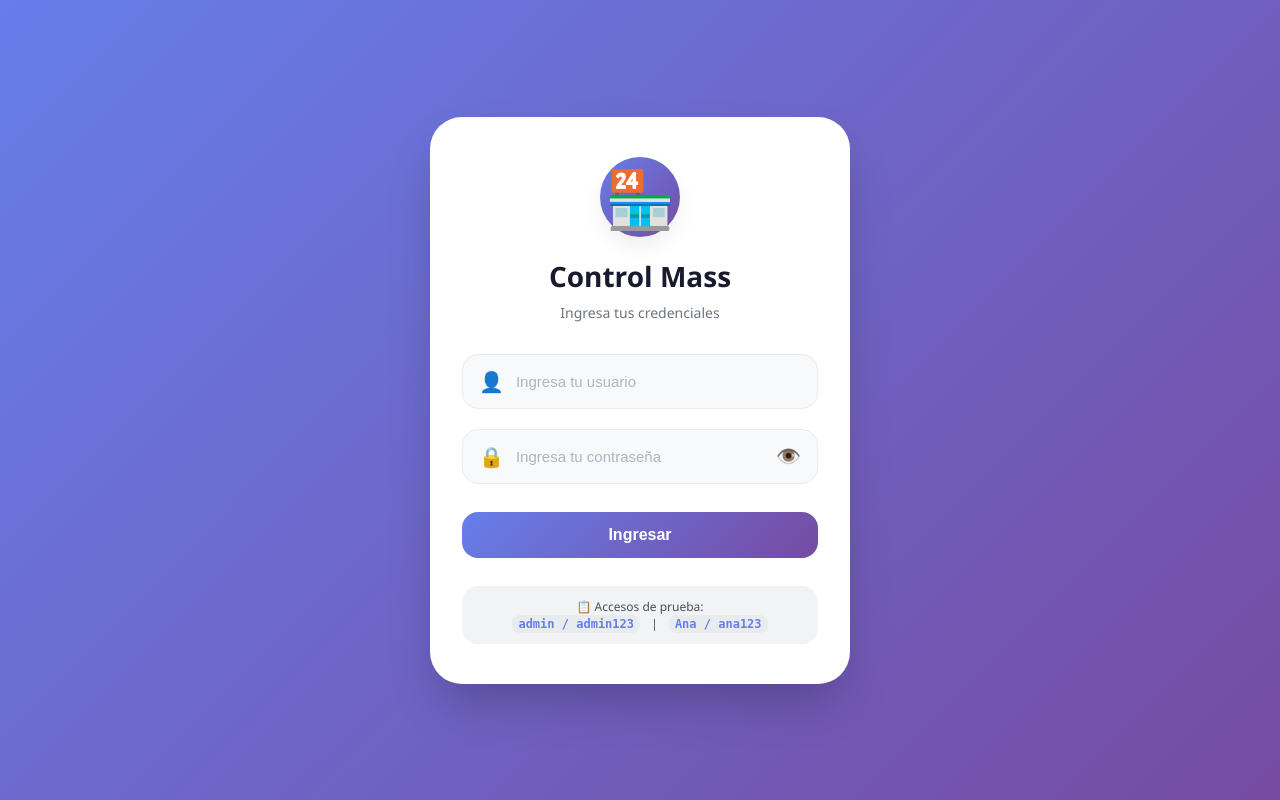
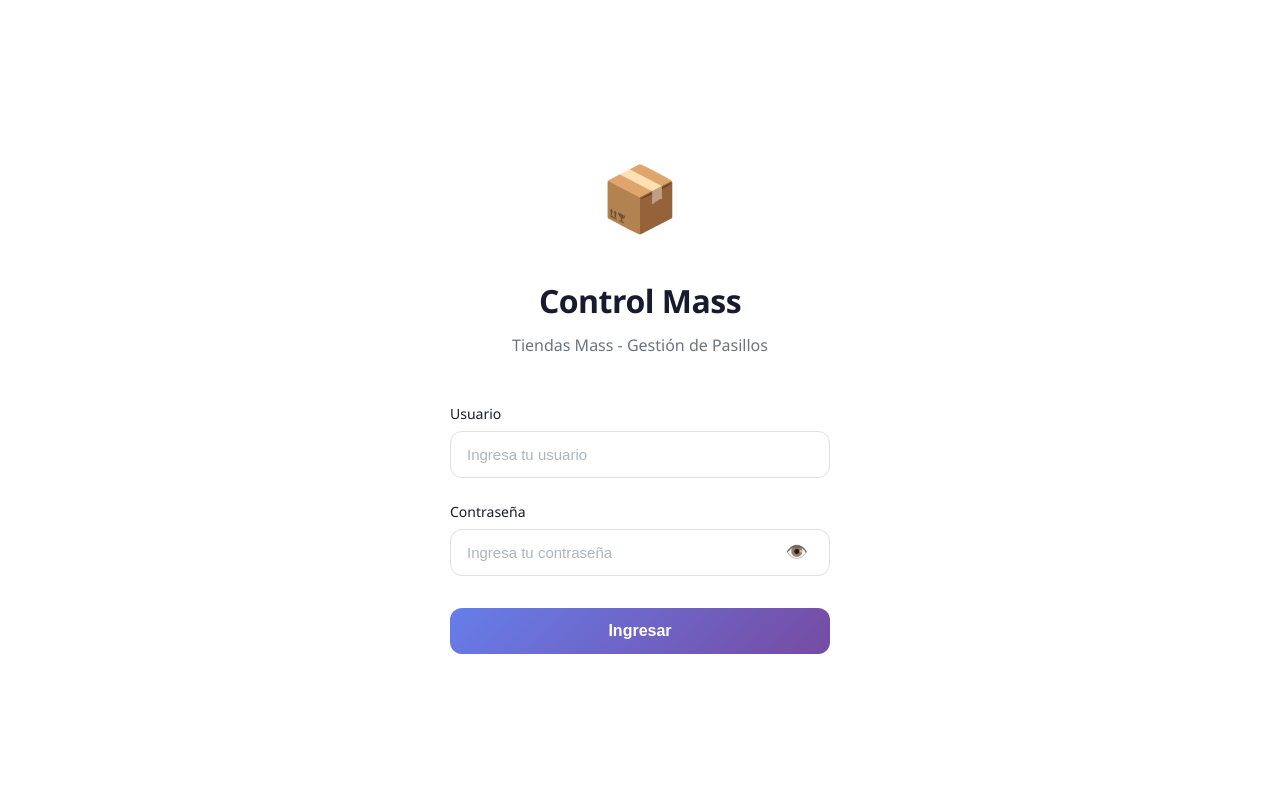
Before and after one commit to Danielblin/control-mass, a Flask app: page /login in a window 1280 px wide. Run offline with Flask 3, Linux system fonts and the light colour scheme.

Commit message:
Login profesional: pantalla completa, sin accesos visibles

```diff
--- a/templates/login.html
+++ b/templates/login.html
@@ -18,196 +18,162 @@
             display: flex;
             justify-content: center;
             align-items: center;
-            padding: 20px;
         }
 
-        /* Contenedor principal */
+        /* Contenedor principal - OCUPA TODA LA PANTALLA */
         .login-container {
             background: white;
-            border-radius: 32px;
-            padding: 40px 32px;
             width: 100%;
-            max-width: 420px;
-            box-shadow: 0 25px 50px -12px rgba(0, 0, 0, 0.25);
-            transition: all 0.3s ease;
+            min-height: 100vh;
+            display: flex;
+            flex-direction: column;
+            justify-content: center;
+            align-items: center;
+            padding: 40px 24px;
         }
 
         /* Logo o ícono */
         .logo {
             text-align: center;
-            margin-bottom: 20px;
+            margin-bottom: 32px;
         }
 
         .logo-icon {
-            font-size: 56px;
-            background: linear-gradient(135deg, #667eea 0%, #764ba2 100%);
-            width: 80px;
-            height: 80px;
+            font-size: 64px;
+            width: 100px;
+            height: 100px;
             display: inline-flex;
             align-items: center;
             justify-content: center;
-            border-radius: 50%;
-            box-shadow: 0 10px 25px -5px rgba(0, 0, 0, 0.1);
+            border-radius: 20px;
         }
 
         h1 {
             text-align: center;
-            font-size: 28px;
+            font-size: 32px;
             color: #1a1a2e;
-            margin-bottom: 8px;
-            font-weight: 700;
+            margin-bottom: 12px;
+            font-weight: 600;
+            letter-spacing: -0.5px;
         }
 
         .subtitle {
             text-align: center;
             color: #6c757d;
-            margin-bottom: 32px;
-            font-size: 14px;
-            font-weight: 500;
+            margin-bottom: 48px;
+            font-size: 16px;
+            font-weight: 400;
         }
 
         /* Formulario */
-        .form-group {
-            margin-bottom: 20px;
+        form {
+            width: 100%;
+            max-width: 380px;
+            margin: 0 auto;
         }
 
-        .input-group {
-            display: flex;
-            align-items: center;
-            background: #f8f9fa;
-            border-radius: 16px;
-            padding: 4px 16px;
-            border: 1px solid #e9ecef;
-            transition: all 0.2s ease;
+        .form-group {
+            margin-bottom: 24px;
         }
 
-        .input-group:focus-within {
+        label {
+            display: block;
+            font-size: 14px;
+            font-weight: 500;
+            color: #1a1a2e;
+            margin-bottom: 8px;
+        }
+
+        input {
+            width: 100%;
+            padding: 14px 16px;
+            border: 1px solid #e0e0e0;
+            border-radius: 12px;
+            font-size: 15px;
+            outline: none;
+            transition: all 0.2s ease;
+            background: #ffffff;
+        }
+
+        input:focus {
             border-color: #667eea;
             box-shadow: 0 0 0 3px rgba(102, 126, 234, 0.1);
         }
 
-        .input-icon {
-            font-size: 20px;
-            margin-right: 12px;
+        input::placeholder {
             color: #adb5bd;
         }
 
-        input {
+        /* Contenedor de contraseña con botón */
+        .password-wrapper {
+            position: relative;
             width: 100%;
-            padding: 14px 0;
-            border: none;
-            background: transparent;
-            font-size: 15px;
-            outline: none;
-            font-weight: 500;
         }
 
-        input::placeholder {
-            color: #adb5bd;
-            font-weight: 400;
+        .password-wrapper input {
+            padding-right: 48px;
         }
 
-        /* Botón mostrar/ocultar contraseña */
         .password-toggle {
+            position: absolute;
+            right: 14px;
+            top: 50%;
+            transform: translateY(-50%);
             background: none;
             border: none;
             cursor: pointer;
-            font-size: 20px;
-            padding: 0;
-            margin-left: 8px;
+            font-size: 18px;
             color: #adb5bd;
             transition: color 0.2s;
-            display: flex;
-            align-items: center;
+            padding: 8px;
         }
 
         .password-toggle:hover {
             color: #667eea;
         }
 
-        /* Botón de login */
+        /* Botón */
         .btn-login {
             width: 100%;
             padding: 14px;
             background: linear-gradient(135deg, #667eea 0%, #764ba2 100%);
             color: white;
             border: none;
-            border-radius: 16px;
+            border-radius: 12px;
             font-size: 16px;
             font-weight: 600;
             cursor: pointer;
             margin-top: 8px;
-            transition: transform 0.15s ease, box-shadow 0.15s ease;
+            transition: opacity 0.2s ease;
         }
 
         .btn-login:hover {
-            transform: translateY(-2px);
-            box-shadow: 0 10px 20px -5px rgba(102, 126, 234, 0.4);
+            opacity: 0.9;
         }
 
-        .btn-login:active {
-            transform: translateY(0);
-        }
-
-        /* Información de acceso */
-        .info {
-            margin-top: 28px;
-            text-align: center;
-            font-size: 12px;
-            background: #f1f3f5;
-            padding: 12px 16px;
-            border-radius: 16px;
-            color: #495057;
-        }
-
-        .info-line {
-            display: inline-block;
-            margin: 0 8px;
-        }
-
-        .user-demo {
-            font-family: monospace;
-            background: #e9ecef;
-            padding: 2px 6px;
-            border-radius: 8px;
-            font-weight: 600;
-            color: #667eea;
-        }
-
-        /* Responsive para móvil */
+        /* Responsive */
         @media (max-width: 480px) {
             .login-container {
-                padding: 32px 24px;
-                max-width: 100%;
-                border-radius: 28px;
+                padding: 24px 20px;
             }
 
             h1 {
-                font-size: 24px;
+                font-size: 28px;
             }
 
             .logo-icon {
-                width: 64px;
-                height: 64px;
-                font-size: 44px;
+                width: 80px;
+                height: 80px;
+                font-size: 52px;
             }
 
-            .input-group {
-                padding: 2px 14px;
+            form {
+                max-width: 100%;
             }
 
             input {
-                padding: 12px 0;
+                padding: 12px 14px;
                 font-size: 14px;
-            }
-
-            .btn-login {
-                padding: 12px;
-                font-size: 15px;
-            }
-
-            .password-toggle {
-                font-size: 18px;
             }
         }
     </style>
@@ -216,22 +182,20 @@
     <div class="login-container">
         <div class="logo">
             <div class="logo-icon">
-                🏪
+                📦
             </div>
         </div>
         <h1>Control Mass</h1>
-        <div class="subtitle">Ingresa tus credenciales</div>
+        <div class="subtitle">Tiendas Mass - Gestión de Pasillos</div>
 
         <form method="POST">
             <div class="form-group">
-                <div class="input-group">
-                    <span class="input-icon">👤</span>
-                    <input type="text" name="nombre" placeholder="Ingresa tu usuario" required autocomplete="username">
-                </div>
+                <label>Usuario</label>
+                <input type="text" name="nombre" placeholder="Ingresa tu usuario" required autocomplete="username">
             </div>
             <div class="form-group">
-                <div class="input-group">
-                    <span class="input-icon">🔒</span>
+                <label>Contraseña</label>
+                <div class="password-wrapper">
                     <input type="password" id="password" name="password" placeholder="Ingresa tu contraseña" required autocomplete="current-password">
                     <button type="button" class="password-toggle" id="togglePassword" tabindex="-1">
                         👁️
@@ -242,15 +206,6 @@
                 Ingresar
             </button>
         </form>
-
-        <div class="info">
-            <div>📋 Accesos de prueba:</div>
-            <div>
-                <span class="user-demo">admin / admin123</span>
-                <span class="info-line">|</span>
-                <span class="user-demo">Ana / ana123</span>
-            </div>
-        </div>
     </div>
 
     <script>
@@ -259,11 +214,8 @@
         const passwordInput = document.getElementById('password');
 
         togglePassword.addEventListener('click', function() {
-            // Cambiar el tipo de input entre password y text
             const type = passwordInput.getAttribute('type') === 'password' ? 'text' : 'password';
             passwordInput.setAttribute('type', type);
-
-            // Cambiar el ícono del ojito (opcional)
             this.textContent = type === 'password' ? '👁️' : '🙈';
         });
     </script>
```
